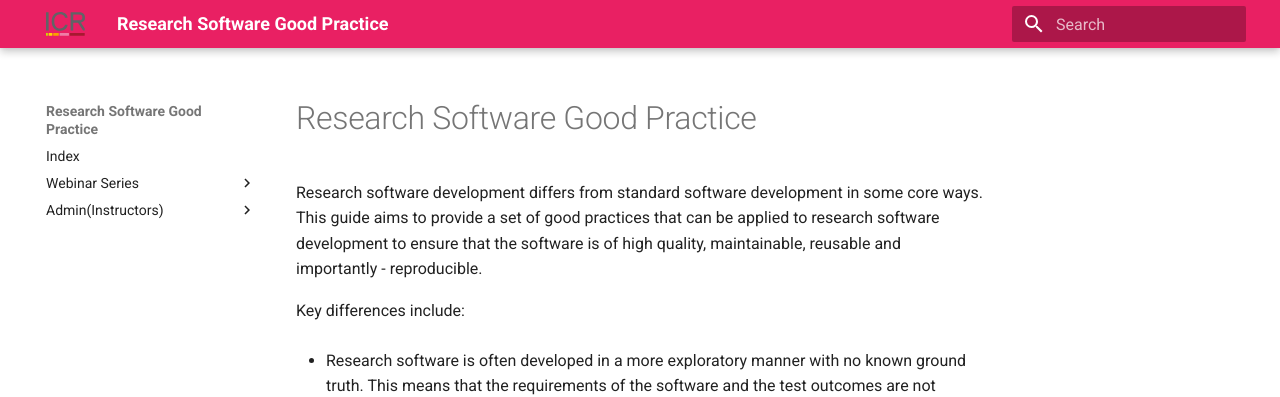
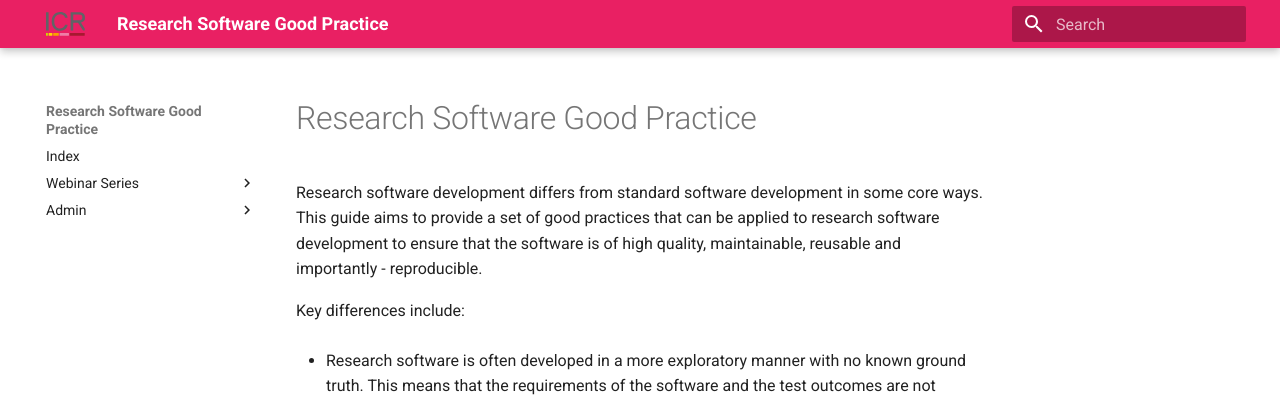
Before and after one commit to ICR-SC/good-practice, an MkDocs documentation site: the page built from docs/about.md, in a window 1280 px wide. Shown: the top 397 px of the page. Built offline with MkDocs 1.6.1 and Material for MkDocs 9.7.7, drawn with Linux system fonts in a browser that asks for light colours; some of the changed lines change nothing that is shown.

Commit message:
Mpoved admin

```diff
--- a/mkdocs.yml
+++ b/mkdocs.yml
@@ -9,8 +9,9 @@ nav:
       - 'Tuesday': 'good/tuesday.md'
     - Vibe-coding:
       - 'Overview': 'vibe/overview.md'
-  - Admin(Instructors):
-    - 'Good-practice': 'good/instructor/overview.md'
+  - Admin:
+    - 'Instructors':
+      - 'Good-practice': 'good/instructor/overview.md'
 
 theme:
   name: material
```
